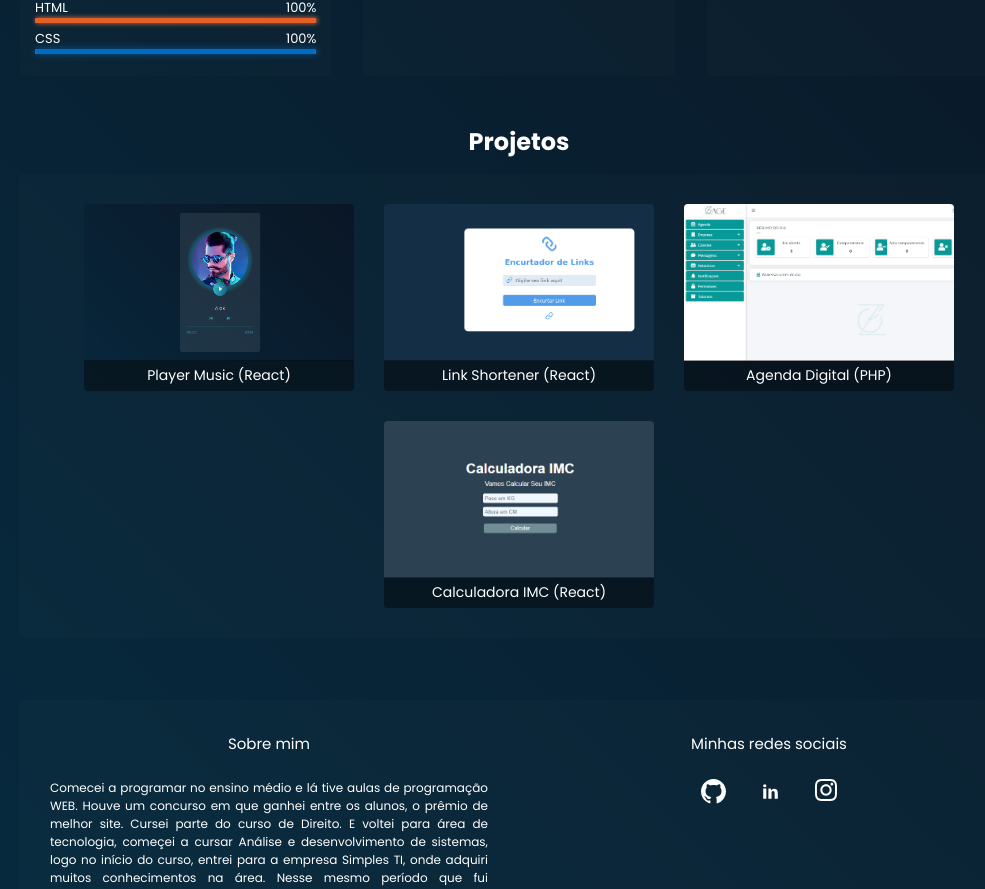
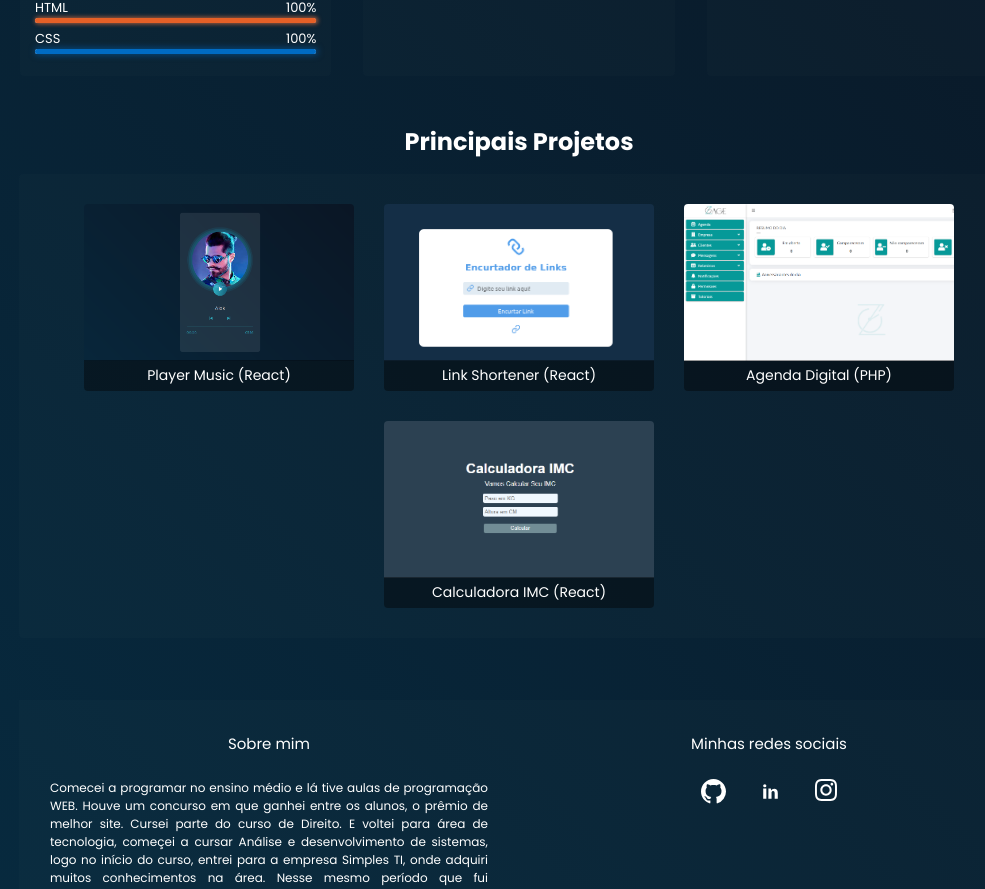
Before and after one commit to cristiandev9/portfolio, a React (Create React App) app: page / in a window 1280 px wide. Shown: the part 917-1806 px from the top of the page, without its empty margins (121-1106 px from the left). Built offline with nearby package versions, Linux system fonts and the light colour scheme.

Commit message:
project adds

```diff
--- a/src/components/Projects/index.jsx
+++ b/src/components/Projects/index.jsx
@@ -43,7 +43,7 @@ export default function Projects (){
         <>
         <section className='section-projects'>
 
-            <h1>Projetos</h1>
+            <h1>Principais Projetos</h1>
             <div className='div-projects'>
             {projects.map((e)=>
 
```
Also changed, not shown: public/img/projects/link.png.
